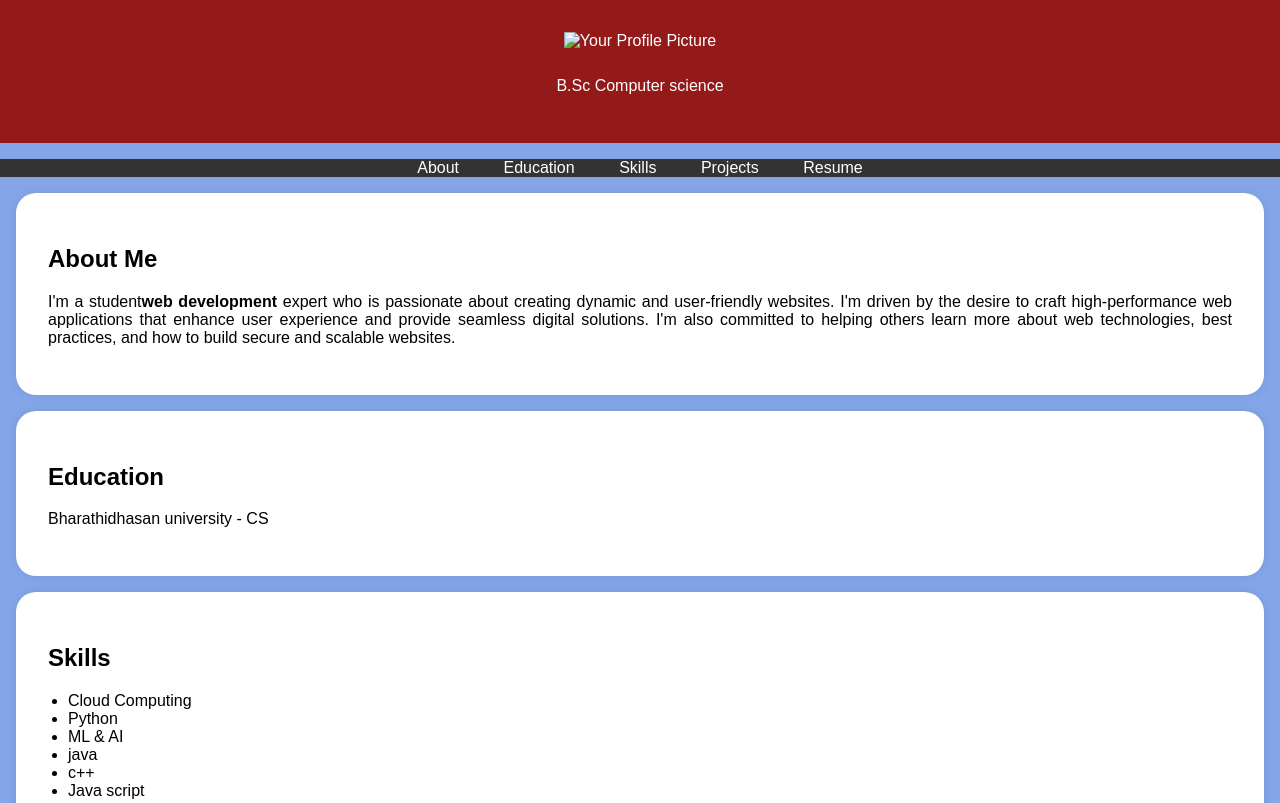
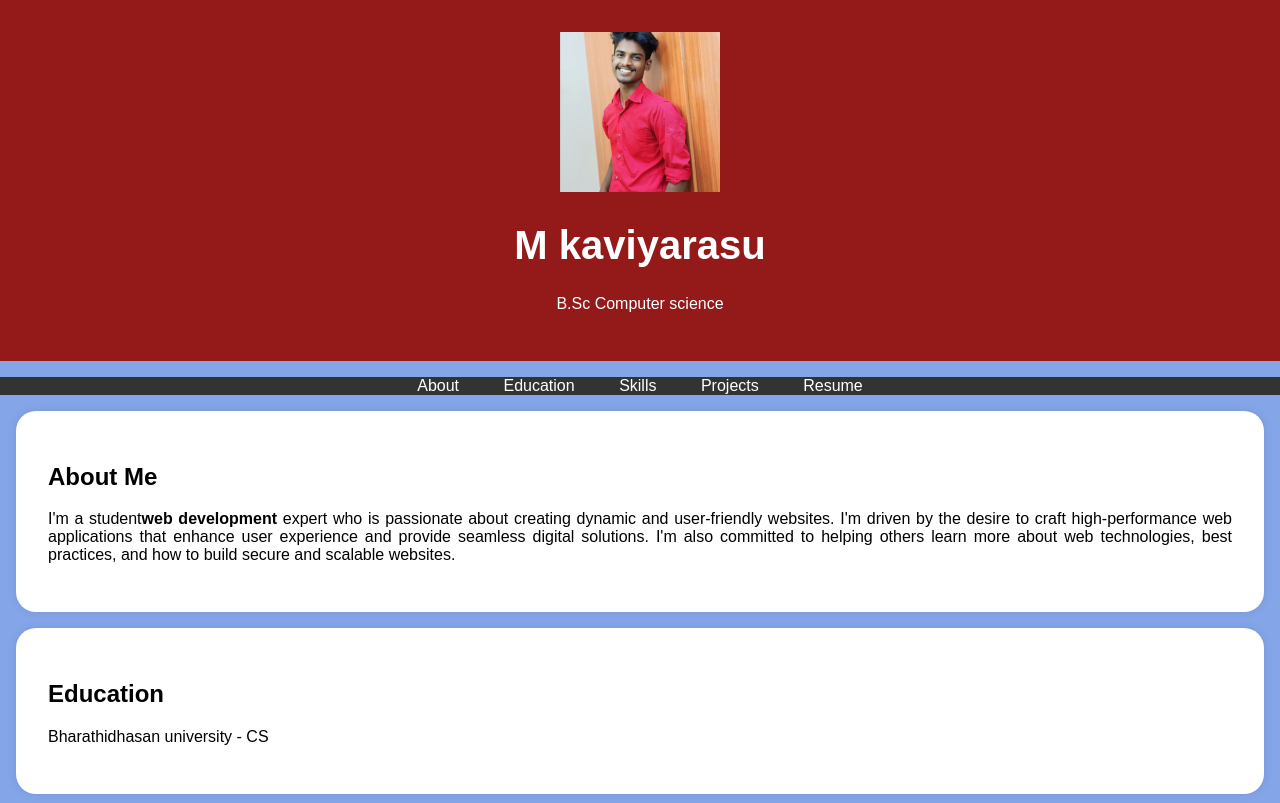
Before and after one commit to kavimaran2005/Digital-portfolio, a plain HTML site: page index.html in a window 1280 px wide. Shown: the top 803 px of the page. Drawn offline with Linux system fonts and the light colour scheme.

Commit message:
Update index.html

```diff
--- a/index.html
+++ b/index.html
@@ -93,8 +93,8 @@
     <header>
         <div class="header-content">
             <!-- Add your profile picture here -->
-            <img src="" alt="Your Profile Picture" class="profile-picture">
-            <h1></h1>
+            <img src="passport photo.jfif" alt="Your Profile Picture" class="profile-picture">
+            <h1>M kaviyarasu</h1>
             <p>B.Sc Computer science</p>
         </div>
     </header>
@@ -159,7 +159,7 @@
         <div class="section-content">
             <center>
             <h2>Resume</h2>
-            <a href="" target="_blank" class="download-button">Download CV</a>
+            <a href="resume.pdf" target="_blank" class="download-button">Download CV</a>
         </center>
         </div>
 
```
